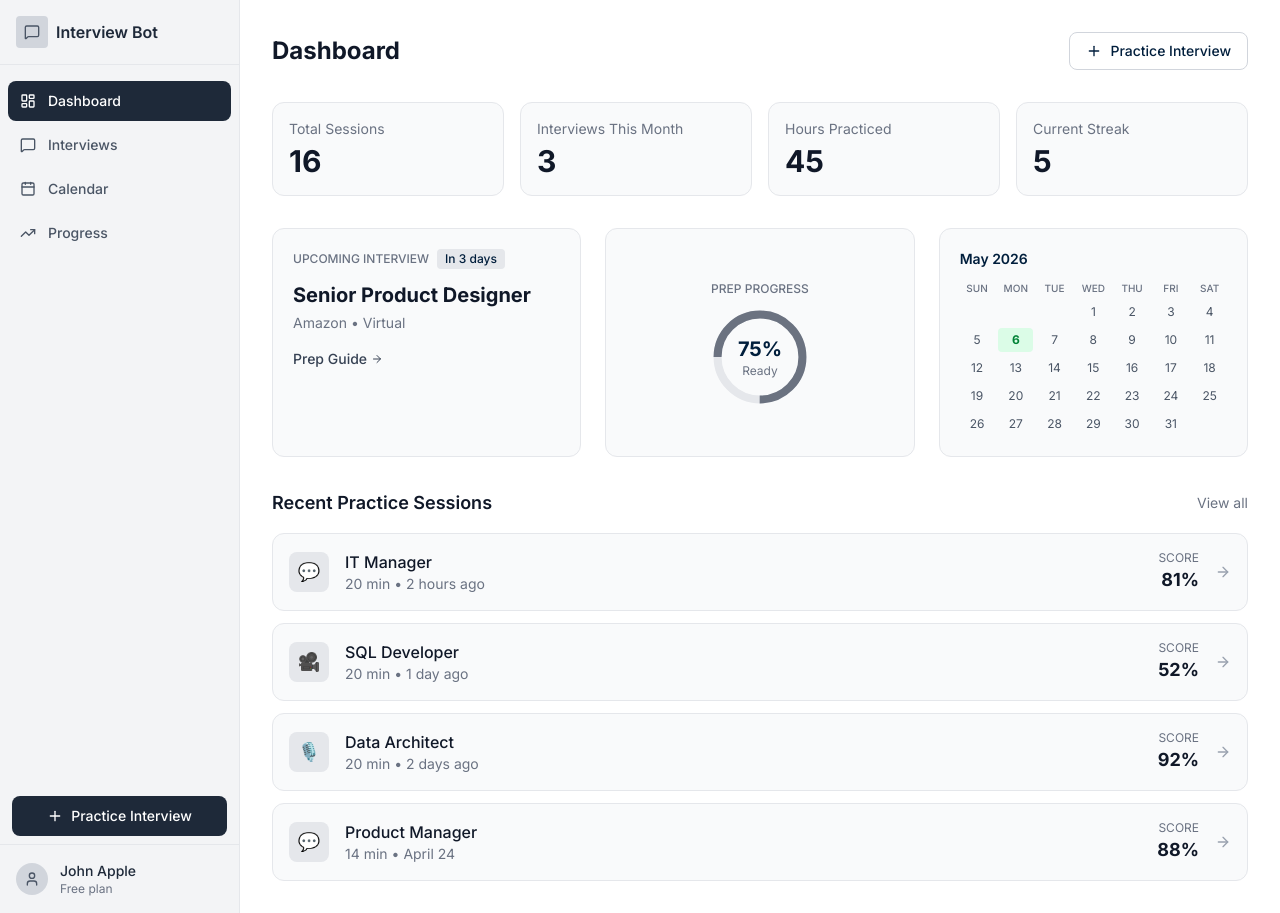
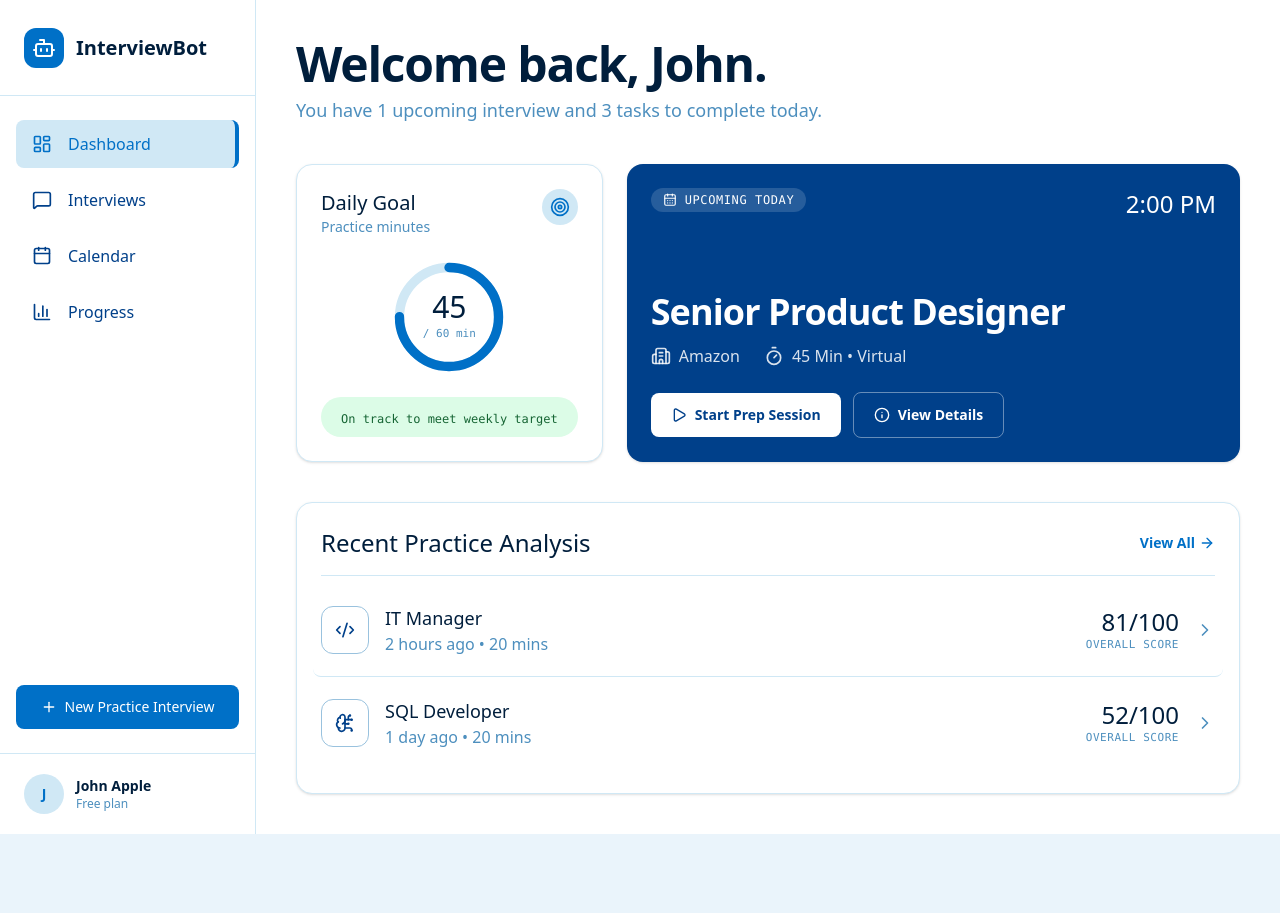
Before and after one commit to lodanny1/interview_bot, a Next.js app in the folder frontend/: page / in a window 1280 px wide. After the commit the page ends 834 px from the top, so only its background shows below. Built offline with nearby package versions, Linux system fonts and the light colour scheme.

Commit message:
feat(ui): update sidebar, dashboard, and layout

```diff
--- a/frontend/src/app/(dashboard)/page.tsx
+++ b/frontend/src/app/(dashboard)/page.tsx
@@ -1,186 +1,238 @@
-import { Plus, ArrowRight } from "lucide-react";
+import {
+  ArrowRight,
+  Building2,
+  CalendarDays,
+  ChevronRight,
+  Code2,
+  BrainCircuit,
+  Mic,
+  Info,
+  Lightbulb,
+  CheckCircle2,
+  Play,
+  Target,
+  Timer,
+  TrendingUp,
+  MessageSquare,
+  type LucideIcon,
+} from "lucide-react";
 import Link from "next/link";
-import { mockStats, mockUpcoming, mockSessions } from "@/lib/mock-data";
+import { mockUpcoming, mockSessions, mockUser } from "@/lib/mock-data";
+
+// Not in mock data yet — swap for real values when available.
+const dailyGoal = { done: 45, target: 60 };
+const upcomingTime = "2:00 PM";
+const upcomingDuration = 45;
+
+type Tag = { label: string; tone: "good" | "improve" };
+type Session = (typeof mockSessions)[number] & { tags?: Tag[] };
 
 export default function DashboardPage() {
+  const sessions = (mockSessions as Session[]).slice(0, 2);
+
   return (
-    <div className="p-8">
+    <div className="p-10 w-full">
       {/* Header */}
-      <div className="flex items-center justify-between mb-8">
-        <h1 className="text-2xl font-bold text-gray-900">Dashboard</h1>
+      <div className="flex items-start justify-between gap-6 mb-10">
+        <div>
+          <h1 className="text-5xl font-bold tracking-tight text-primary mb-2">
+            Welcome back, {mockUser.name.split(" ")[0]}.
+          </h1>
+          <p className="text-lg text-tertiary">
+            You have 1 upcoming interview and 3 tasks to complete today.
+          </p>
+        </div>
+      </div>
+
+      {/* Top Row */}
+      <div className="grid grid-cols-[minmax(0,1fr)_minmax(0,2fr)] gap-6 mb-10">
+        <DailyGoalCard done={dailyGoal.done} target={dailyGoal.target} />
+        <UpcomingCard />
+      </div>
+
+      {/* Recent Practice Analysis */}
+      <section className="p-6 bg-card rounded-2xl border border-line-subtle shadow-sm">
+        <div className="flex items-center justify-between pb-4 mb-2 border-b border-line-subtle">
+          <h2 className="text-2xl font-medium text-primary">
+            Recent Practice Analysis
+          </h2>
           <Link
-          href="/interview/setup"
-          className="flex items-center gap-2 px-4 py-2 border border-gray-300 rounded-lg text-sm font-medium hover:bg-gray-50 transition-colors"
+            href="/interviews"
+            className="flex items-center gap-1 text-sm font-semibold text-link hover:text-link-hover"
           >
-          <Plus className="w-4 h-4" />
-          Practice Interview
+            View All <ArrowRight className="w-4 h-4" />
           </Link>
         </div>
+        <div className="divide-y divide-line-subtle">
+          {sessions.map((session) => (
+            <SessionRow key={session.id} session={session} />
+          ))}
+        </div>
+      </section>
+    </div>
+  );
+}
 
-      {/* Stats Row */}
-      <div className="grid grid-cols-4 gap-4 mb-8">
-        <StatCard label="Total Sessions" value={mockStats.totalSessions} />
-        <StatCard
-          label="Interviews This Month"
-          value={mockStats.interviewsThisMonth}
-        />
-        <StatCard label="Hours Practiced" value={mockStats.hoursPracticed} />
-        <StatCard label="Current Streak" value={mockStats.currentStreak} />
+function DailyGoalCard({ done, target }: { done: number; target: number }) {
+  const pct = Math.min(100, Math.round((done / target) * 100));
+  const onTrack = pct >= 50;
+  return (
+    <div className="p-6 bg-card rounded-2xl border border-line-subtle shadow-sm flex flex-col">
+      <div className="flex items-start justify-between mb-4">
+        <div>
+          <h3 className="text-xl font-medium text-primary">Daily Goal</h3>
+          <p className="text-sm text-tertiary">Practice minutes</p>
+        </div>
+        <div className="w-9 h-9 rounded-full bg-tinted flex items-center justify-center">
+          <Target className="w-5 h-5 text-cta" />
+        </div>
       </div>
 
-      {/* Middle Row */}
-      <div className="grid grid-cols-3 gap-6 mb-8">
-        {/* Upcoming Interview */}
-        <div className="col-span-1 p-5 bg-gray-50 rounded-xl border border-gray-200">
-          <div className="flex items-center gap-2 mb-3">
-            <span className="text-xs font-medium text-gray-500 uppercase">
-              Upcoming Interview
-            </span>
-            <span className="px-2 py-0.5 bg-gray-200 text-xs font-medium rounded">
-              In {mockUpcoming.daysUntil} days
-            </span>
-          </div>
-          <h3 className="text-xl font-bold text-gray-900 mb-1">
-            {mockUpcoming.role}
-          </h3>
-          <p className="text-sm text-gray-500 mb-4">
-            {mockUpcoming.company} • {mockUpcoming.type}
-          </p>
-          <Link
-            href="/calendar"
-            className="text-sm font-medium text-gray-700 flex items-center gap-1 hover:text-gray-900"
-          >
-            Prep Guide <ArrowRight className="w-3 h-3" />
-          </Link>
-        </div>
-
-        {/* Prep Progress */}
-        <div className="col-span-1 p-5 bg-gray-50 rounded-xl border border-gray-200 flex flex-col items-center justify-center">
-          <span className="text-xs font-medium text-gray-500 uppercase mb-3">
-            Prep Progress
-          </span>
-          <div className="relative w-24 h-24">
-            <svg className="w-24 h-24 -rotate-90" viewBox="0 0 36 36">
-              <path
-                d="M18 2.0845 a 15.9155 15.9155 0 0 1 0 31.831 a 15.9155 15.9155 0 0 1 0 -31.831"
+      <div className="flex-1 flex items-center justify-center py-2">
+        <div className="relative w-28 h-28">
+          <svg className="w-28 h-28 -rotate-90" viewBox="0 0 36 36">
+            <circle
+              cx="18"
+              cy="18"
+              r="15.9155"
               fill="none"
-                stroke="#e5e7eb"
+              stroke="var(--border-subtle)"
               strokeWidth="3"
             />
-              <path
-                d="M18 2.0845 a 15.9155 15.9155 0 0 1 0 31.831 a 15.9155 15.9155 0 0 1 0 -31.831"
+            <circle
+              cx="18"
+              cy="18"
+              r="15.9155"
               fill="none"
-                stroke="#6b7280"
+              stroke="var(--bg-cta)"
               strokeWidth="3"
-                strokeDasharray="75, 100"
+              strokeLinecap="round"
+              strokeDasharray={`${pct}, 100`}
             />
           </svg>
           <div className="absolute inset-0 flex flex-col items-center justify-center">
-              <span className="text-xl font-bold">75%</span>
-              <span className="text-xs text-gray-500">Ready</span>
+            <span className="text-3xl font-medium text-primary leading-none">
+              {done}
+            </span>
+            <span className="font-mono text-[11px] text-tertiary mt-1">
+              / {target} min
+            </span>
           </div>
         </div>
       </div>
 
-        {/* Calendar Widget */}
-        <div className="col-span-1 p-5 bg-gray-50 rounded-xl border border-gray-200">
-          <MiniCalendar />
+      <div className="mt-4 px-3 py-2 rounded-full bg-success-bg text-center">
+        <span className="font-mono text-xs text-success-text">
+          {onTrack
+            ? "On track to meet weekly target"
+            : "Keep going to hit today's goal"}
+        </span>
       </div>
     </div>
+  );
+}
 
-      {/* Recent Practice Sessions */}
+function UpcomingCard() {
+  return (
+    <div className="p-6 rounded-2xl bg-nav-section text-white shadow-sm flex flex-col justify-between min-h-[250px]">
+      <div className="flex items-start justify-between">
+        <span className="inline-flex items-center gap-2 px-3 py-1 rounded-full bg-white/15 font-mono text-xs uppercase tracking-wider">
+          <CalendarDays className="w-3.5 h-3.5" />
+          Upcoming Today
+        </span>
+        <span className="text-2xl font-medium">{upcomingTime}</span>
+      </div>
+
       <div>
-        <div className="flex items-center justify-between mb-4">
-          <h2 className="text-lg font-semibold text-gray-900">
-            Recent Practice Sessions
-          </h2>
+        <h3 className="text-4xl font-bold tracking-tight mb-3">
+          {mockUpcoming.role}
+        </h3>
+        <div className="flex items-center gap-6 text-white/85 mb-6">
+          <span className="flex items-center gap-2">
+            <Building2 className="w-5 h-5" />
+            {mockUpcoming.company}
+          </span>
+          <span className="flex items-center gap-2">
+            <Timer className="w-5 h-5" />
+            {upcomingDuration} Min • {mockUpcoming.type}
+          </span>
+        </div>
+        <div className="flex items-center gap-3">
           <Link
-            href="/interviews"
-            className="text-sm text-gray-500 hover:text-gray-700"
+            href="/calendar"
+            className="inline-flex items-center gap-2 px-5 py-3 bg-white text-nav-section text-sm font-semibold rounded-lg hover:bg-white/90 transition-colors"
           >
-            View all
+            <Play className="w-4 h-4" />
+            Start Prep Session
           </Link>
-        </div>
-        <div className="space-y-3">
-          {mockSessions.slice(0, 4).map((session) => (
-            <div
-              key={session.id}
-              className="flex items-center justify-between p-4 bg-gray-50 rounded-xl border border-gray-200 hover:bg-gray-100 transition-colors cursor-pointer"
+          <Link
+            href="/calendar"
+            className="inline-flex items-center gap-2 px-5 py-3 border border-white/40 text-white text-sm font-semibold rounded-lg hover:bg-white/10 transition-colors"
           >
-              <div className="flex items-center gap-4">
-                <ModeIcon mode={session.mode} />
-                <div>
-                  <p className="font-medium text-gray-900">{session.title}</p>
-                  <p className="text-sm text-gray-500">
-                    {session.duration} min • {session.date}
-                  </p>
-                </div>
-              </div>
-              <div className="flex items-center gap-4">
-                <div className="text-right">
-                  <p className="text-xs text-gray-500 uppercase">Score</p>
-                  <p className="text-lg font-bold text-gray-900">
-                    {session.score}%
-                  </p>
-                </div>
-                <ArrowRight className="w-4 h-4 text-gray-400" />
-              </div>
-            </div>
-          ))}
+            <Info className="w-4 h-4" />
+            View Details
+          </Link>
         </div>
       </div>
     </div>
   );
 }
 
-function StatCard({ label, value }: { label: string; value: number }) {
+const modeIcons: Record<string, LucideIcon> = {
+  text: Code2,
+  voice: Mic,
+  avatar: BrainCircuit,
+};
+
+function SessionRow({ session }: { session: Session }) {
+  const Icon = modeIcons[session.mode] ?? MessageSquare;
   return (
-    <div className="p-4 bg-gray-50 rounded-xl border border-gray-200">
-      <p className="text-sm text-gray-500 mb-1">{label}</p>
-      <p className="text-3xl font-bold text-gray-900">{value}</p>
+    <Link
+      href="/interviews"
+      className="flex items-center gap-4 py-5 hover:bg-hover/40 transition-colors -mx-2 px-2 rounded-lg"
+    >
+      <div className="w-12 h-12 shrink-0 rounded-xl bg-card border border-line flex items-center justify-center">
+        <Icon className="w-5 h-5 text-secondary" />
       </div>
+
+      <div className="min-w-0">
+        <p className="text-lg font-medium text-primary truncate">
+          {session.title}
+        </p>
+        <p className="text-tertiary">
+          {session.date} • {session.duration} mins
+        </p>
+      </div>
+
+      <div className="flex-1 flex flex-wrap items-center gap-2 justify-start pl-2">
+        {session.tags?.map((tag) => (
+          <span
+            key={tag.label}
+            className={`inline-flex items-center gap-1.5 px-2.5 py-1 rounded-md font-mono text-[11px] ${
+              tag.tone === "good"
+                ? "bg-success-bg text-success-text"
+                : "bg-info-bg text-info-text border border-line-subtle"
+            }`}
+          >
+            {tag.tone === "good" ? (
+              <CheckCircle2 className="w-3.5 h-3.5" />
+            ) : (
+              <Lightbulb className="w-3.5 h-3.5" />
+            )}
+            {tag.label}
+          </span>
+        ))}
+      </div>
+
+      <div className="text-right shrink-0">
+        <p className="text-2xl font-medium text-primary leading-tight">
+          {session.score}/100
+        </p>
+        <p className="font-mono text-[11px] uppercase tracking-wider text-tertiary">
+          Overall Score
+        </p>
+      </div>
+      <ChevronRight className="w-5 h-5 text-tertiary shrink-0" />
+    </Link>
   );
 }
-
-function ModeIcon({ mode }: { mode: string }) {
-  const icons: Record<string, string> = {
-    text: "💬",
-    voice: "🎙️",
-    avatar: "🎥",
-  };
-  return (
-    <div className="w-10 h-10 bg-gray-200 rounded-lg flex items-center justify-center text-lg">
-      {icons[mode] || "💬"}
-    </div>
-  );
-}
-
-function MiniCalendar() {
-  const days = ["SUN", "MON", "TUE", "WED", "THU", "FRI", "SAT"];
-  return (
-    <div>
-      <div className="flex items-center justify-between mb-3">
-        <span className="text-sm font-semibold">May 2026</span>
-      </div>
-      <div className="grid grid-cols-7 gap-1 text-center">
-        {days.map((d) => (
-          <span key={d} className="text-[10px] font-medium text-gray-500">
-            {d}
-          </span>
-        ))}
-        {Array.from({ length: 35 }, (_, i) => {
-          const day = i - 3; // offset for month start
-          const num = day >= 0 && day < 31 ? day + 1 : null;
-          return (
-            <span
-              key={i}
-              className={`text-xs py-1 rounded ${num === 6 ? "bg-green-100 text-green-700 font-bold" : "text-gray-600"} ${!num ? "text-gray-300" : ""}`}
-            >
-              {num || ""}
-            </span>
-          );
-        })}
-      </div>
-    </div>
-  );
-}
--- a/frontend/src/app/layout.tsx
+++ b/frontend/src/app/layout.tsx
@@ -1,13 +1,4 @@
-import type { Metadata } from "next";
-import { Inter } from "next/font/google";
 import "./globals.css";
-
-const inter = Inter({ subsets: ["latin"] });
-
-export const metadata: Metadata = {
-  title: "Phyyve - AI Interview Prep",
-  description: "AI-powered interview preparation platform",
-};
 
 export default function RootLayout({
   children,
@@ -16,7 +7,7 @@ export default function RootLayout({
 }) {
   return (
     <html lang="en">
-      <body className={inter.className}>{children}</body>
+      <body>{children}</body>
     </html>
   );
 }
--- a/frontend/src/components/layout/Sidebar.tsx
+++ b/frontend/src/components/layout/Sidebar.tsx
@@ -2,7 +2,14 @@
 
 import Link from "next/link";
 import { usePathname } from "next/navigation";
-import { LayoutDashboard, MessageSquare, Calendar, TrendingUp, Plus, User } from "lucide-react";
+import {
+  Bot,
+  LayoutDashboard,
+  MessageSquare,
+  Calendar,
+  BarChart3,
+  Plus,
+} from "lucide-react";
 import { cn } from "@/lib/utils";
 import { mockUser } from "@/lib/mock-data";
 
@@ -10,64 +17,66 @@ const navItems = [
   { href: "/", label: "Dashboard", icon: LayoutDashboard },
   { href: "/interviews", label: "Interviews", icon: MessageSquare },
   { href: "/calendar", label: "Calendar", icon: Calendar },
-  { href: "/progress", label: "Progress", icon: TrendingUp },
+  { href: "/progress", label: "Progress", icon: BarChart3 },
 ];
 
 export function Sidebar() {
   const pathname = usePathname();
 
   return (
-    <aside className="flex flex-col w-60 min-h-screen bg-gray-100 border-r border-gray-200">
+    <aside className="flex flex-col w-64 min-h-screen bg-card border-r border-line-subtle">
       {/* Logo */}
-      <div className="flex items-center gap-2 px-4 py-4 border-b border-gray-200">
-        <div className="w-8 h-8 bg-gray-300 rounded flex items-center justify-center">
-          <MessageSquare className="w-4 h-4 text-gray-600" />
+      <div className="flex items-center gap-3 px-6 h-24 border-b border-line-subtle">
+        <div className="w-10 h-10 bg-cta rounded-xl flex items-center justify-center">
+          <Bot className="w-6 h-6 text-white" />
         </div>
-        <span className="font-semibold text-gray-800">Interview Bot</span>
+        <span className="text-xl font-semibold text-primary">InterviewBot</span>
       </div>
 
       {/* Navigation */}
-      <nav className="flex-1 px-2 py-4 space-y-1">
+      <nav className="flex-1 px-4 py-6 space-y-2">
         {navItems.map((item) => {
           const isActive =
-            item.href === "/" ? pathname === "/" : pathname.startsWith(item.href);
+            item.href === "/"
+              ? pathname === "/"
+              : pathname.startsWith(item.href);
           return (
             <Link
               key={item.href}
               href={item.href}
               className={cn(
-                "flex items-center gap-3 px-3 py-2.5 rounded-lg text-sm font-medium transition-colors",
+                "flex items-center gap-4 px-4 py-3 rounded-lg text-base font-medium transition-colors",
                 isActive
-                  ? "bg-gray-800 text-white"
-                  : "text-gray-600 hover:bg-gray-200"
+                  ? "bg-hover text-link border-r-4 border-cta"
+                  : "text-secondary hover:bg-hover",
               )}
             >
-              <item.icon className="w-4 h-4" />
+              <item.icon className="w-5 h-5" />
               {item.label}
             </Link>
           );
         })}
       </nav>
 
-      {/* Practice Interview Button */}
-      <div className="px-3 py-2">
+      {/* New Practice Interview Button */}
+      <div className="px-4 pb-6">
         <Link
           href="/interview/setup"
-          className="flex items-center justify-center gap-2 w-full px-4 py-2.5 bg-gray-800 text-white text-sm font-medium rounded-lg hover:bg-gray-700 transition-colors"
+          className="flex items-center justify-center gap-2 w-full px-4 py-3 bg-cta text-white text-sm font-medium rounded-lg hover:bg-cta-hover active:bg-cta-pressed transition-colors"
         >
           <Plus className="w-4 h-4" />
-          Practice Interview
+          New Practice Interview
         </Link>
       </div>
 
       {/* User */}
-      <div className="flex items-center gap-3 px-4 py-4 border-t border-gray-200">
-        <div className="w-8 h-8 bg-gray-300 rounded-full flex items-center justify-center">
-          <User className="w-4 h-4 text-gray-600" />
+      <div className="flex items-center gap-3 px-6 py-5 border-t border-line-subtle">
+        <div className="w-10 h-10 bg-tinted text-link rounded-full flex items-center justify-center text-sm font-semibold">
+          {mockUser.name.charAt(0)}
         </div>
         <div>
-          <p className="text-sm font-medium text-gray-800">{mockUser.name}</p>
-          <p className="text-xs text-gray-500">{mockUser.plan}</p>
+          <p className="text-sm font-semibold text-primary">{mockUser.name}</p>
+          <p className="text-xs text-tertiary">{mockUser.plan}</p>
         </div>
       </div>
     </aside>
```
Lines whose indentation alone changed are shown as unchanged.
